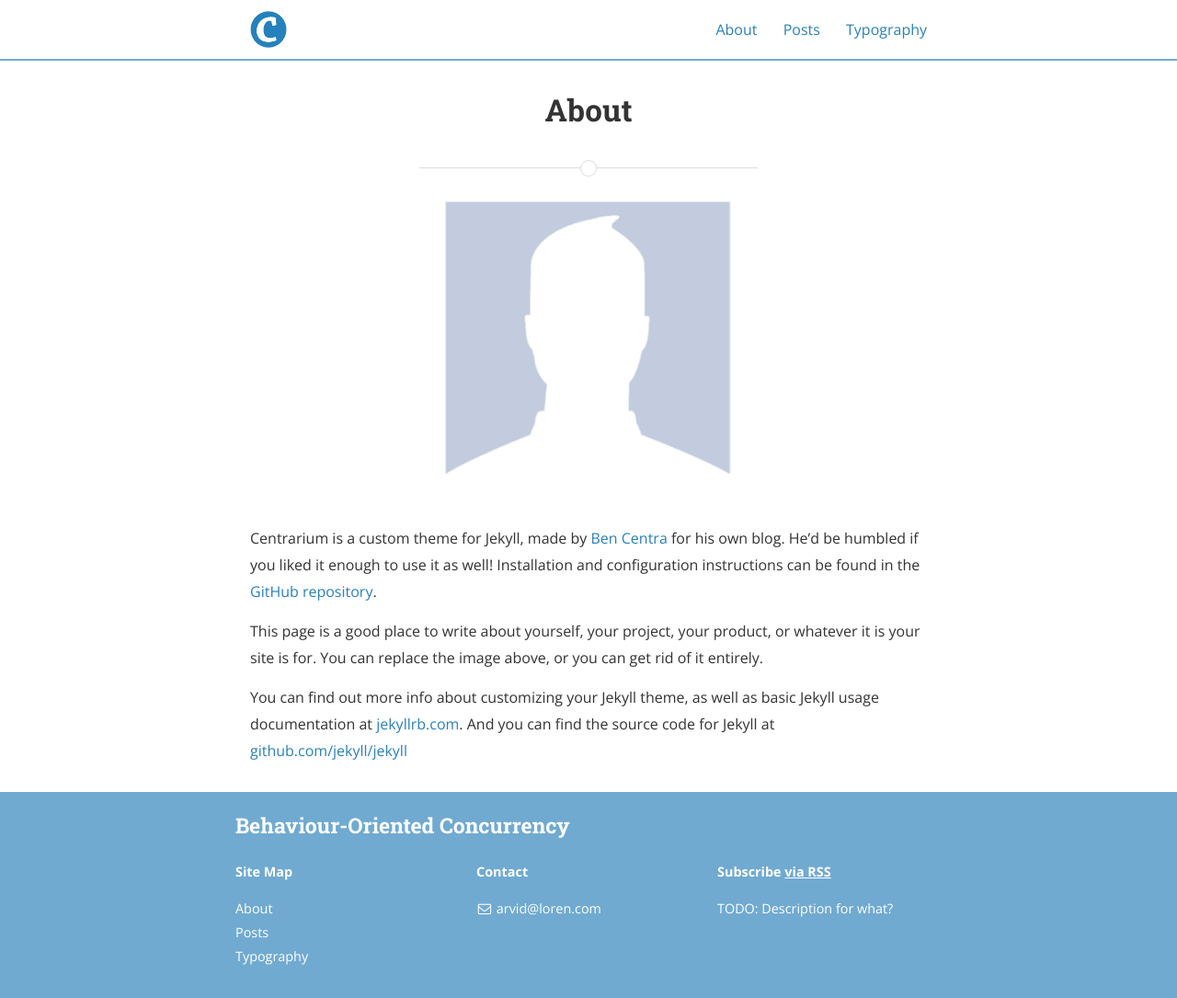
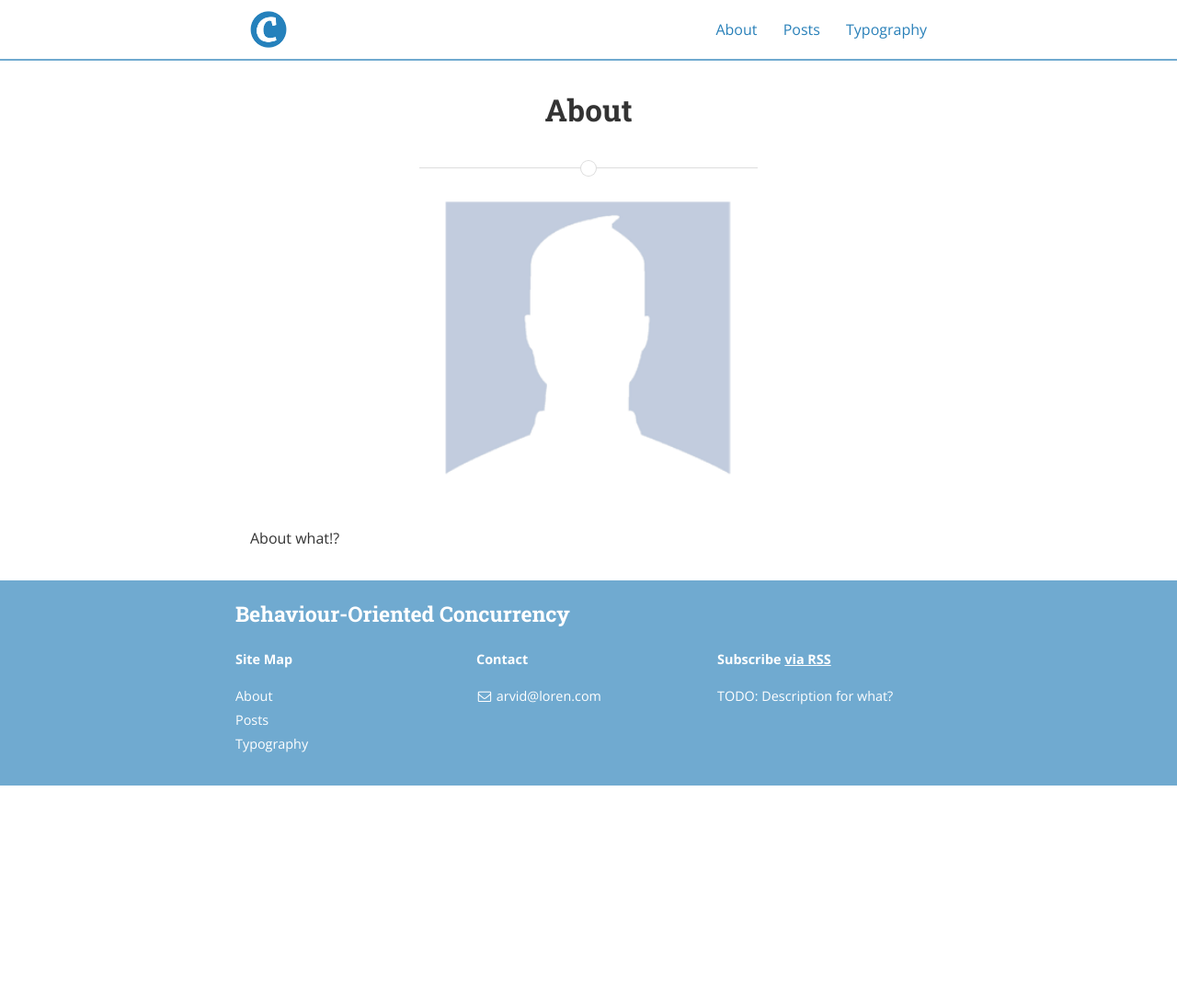
Before and after one commit to Sparvid/Sparvid.github.io, a Jekyll site: the page built from about.md, in a window 1280 px wide and 1085 px high. Shown: the whole window at 92% size. Built offline with Jekyll 4.4.1, drawn with Linux system fonts in a browser that asks for light colours; nearby versions of some CDN libraries.

Commit message:
small update

```diff
--- a/_config.yml
+++ b/_config.yml
@@ -12,7 +12,7 @@ exclude:
 title: Behaviour-Oriented Concurrency
 subtitle: "A project course blog at Uppsala University"
 email: arvid@loren.com
-name: Arvid Lorén
+name: Vanja Borowski & Arvid Lorén
 description: >
   TODO: Description for what?
 # Base URL of site (i.e. /blog). It should always start with a slash,
@@ -20,7 +20,7 @@ description: >
 # root of your server.
 baseurl: "" # the subpath of your site, e.g. /blog/
 url: "" # the base hostname & protocol for your site
-cover: "/assets/fielder.png"
+cover: "/assets/fielder.jpg"
 logo: "/assets/logo.png"
 
 # Build settings
--- a/about.md
+++ b/about.md
@@ -7,12 +7,4 @@ main_nav: true
 
 ![alt text]({{ site.baseurl }}/assets/profile-placeholder.gif "Profile Picture"){:.profile}
 
-Centrarium is a custom theme for Jekyll, made by [Ben Centra][bencentra] for his own blog. He'd be humbled if you liked it enough to use it as well! Installation and configuration instructions can be found in the [GitHub repository](https://github.com/bencentra/centrarium).
-
-This page is a good place to write about yourself, your project, your product, or whatever it is your site is for. You can replace the image above, or you can get rid of it entirely.
-
-You can find out more info about customizing your Jekyll theme, as well as basic Jekyll usage documentation at [jekyllrb.com](http://jekyllrb.com/). And you can find the source code for Jekyll at [github.com/jekyll/jekyll](https://github.com/jekyll/jekyll)
-
-[centrarium]: https://github.com/bencentra/centrarium
-[bencentra]: http://bencentra.com
-[jekyll]: https://github.com/jekyll/jekyll
+About what!?
```
Also changed, not shown: _posts/2025-09-01-introduction.md (+3 -3 lines), 8 other files.
